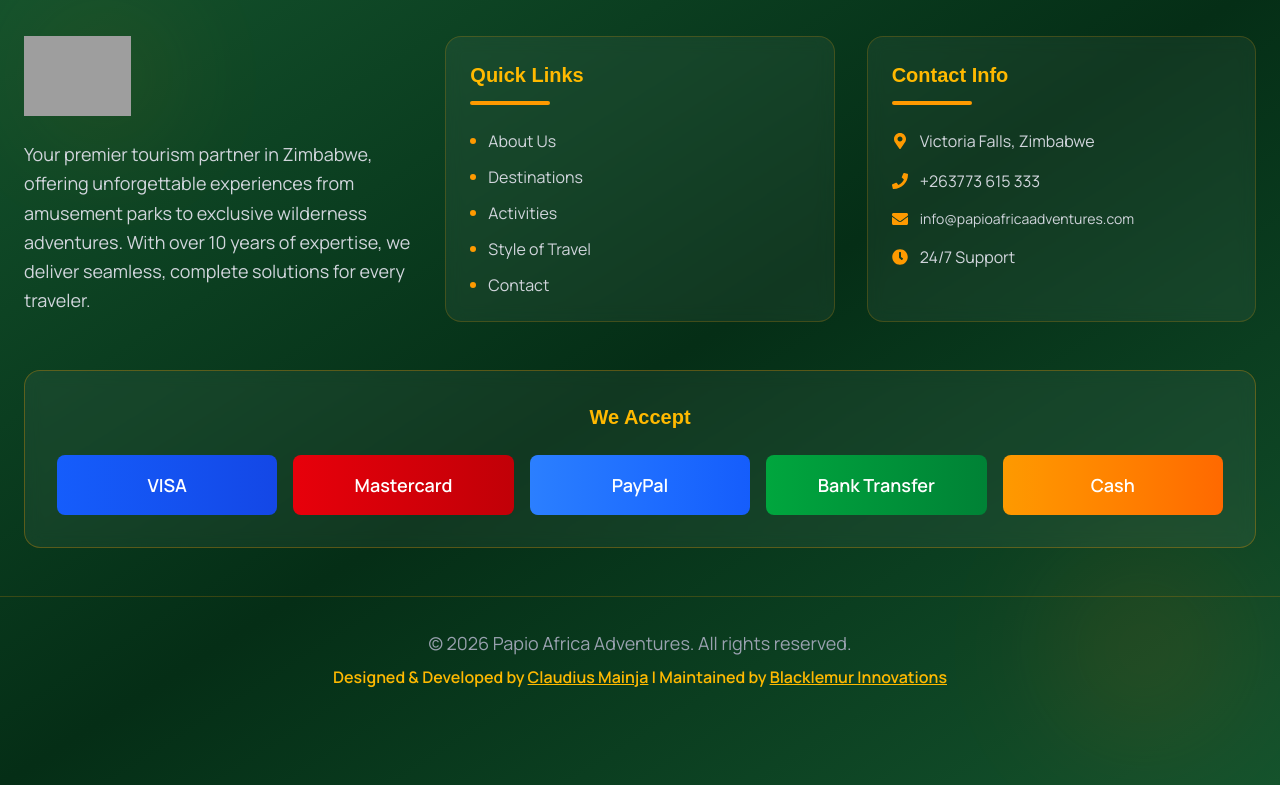
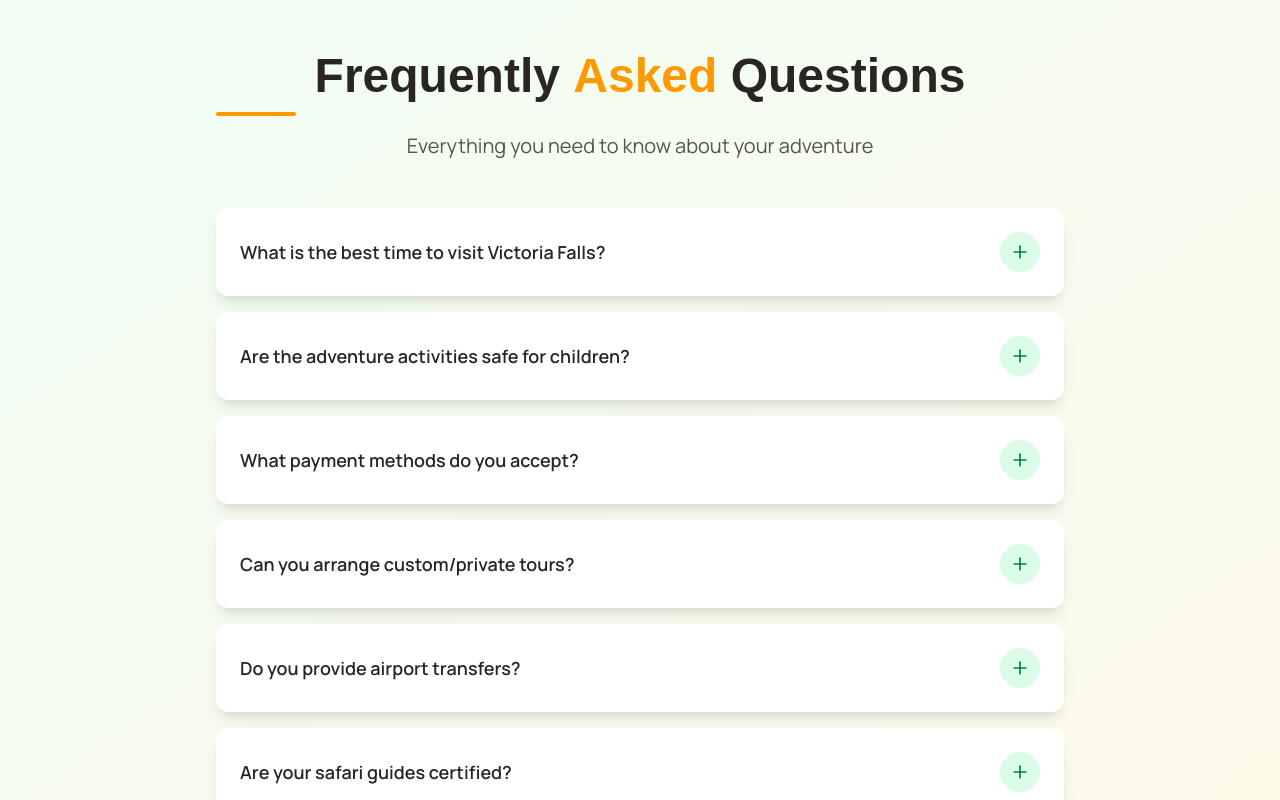
Before and after one commit to claudius-mainja/papio, a React (Vite) app: page / in a window 1280 px wide. Shown: the part 5940-6740 px from the top of the page. Built offline with nearby package versions, Linux system fonts and the light colour scheme; grey boxes are pictures that could not be loaded; a web font is replaced by a local one.

Commit message:
Remove client name icon from testimonials, add FAQ section to home page

```diff
--- a/src/pages/Home.jsx
+++ b/src/pages/Home.jsx
@@ -1,6 +1,6 @@
 import { Link } from 'react-router-dom'
 import { useEffect, useRef, useState } from 'react'
-import { FiMapPin, FiClock, FiArrowRight, FiStar, FiSearch, FiFilter } from 'react-icons/fi'
+import { FiMapPin, FiClock, FiArrowRight, FiStar, FiSearch, FiFilter, FiChevronDown, FiPlus, FiMinus } from 'react-icons/fi'
 import { Swiper, SwiperSlide } from 'swiper/react'
 import { Navigation, Autoplay, Pagination } from 'swiper/modules'
 import 'swiper/css'
@@ -18,6 +18,34 @@ const heroImages = [
 ]
 
 export default function Home() {
+  const [openFaq, setOpenFaq] = useState(null)
+
+  const faqs = [
+    {
+      q: 'What is the best time to visit Victoria Falls?',
+      a: 'The best time to visit Victoria Falls is during the dry season from April to October. Water flow is at its peak from February to May, while the best conditions for game viewing are during the dry months from July to October.'
+    },
+    {
+      q: 'Are the adventure activities safe for children?',
+      a: 'Yes, most activities offer age-appropriate options. Quad biking and most safaris welcome children from 8-12 years depending on the activity. Devil\'s Pool has age restrictions (15+). Contact us for specific activity requirements.'
+    },
+    {
+      q: 'What payment methods do you accept?',
+      a: 'We accept VISA, Mastercard, PayPal, bank transfers, and cash payments. All prices are inclusive of park fees and transfers unless otherwise specified.'
+    },
+    {
+      q: 'Can you arrange custom/private tours?',
+      a: 'Absolutely! We specialize in customized tours tailored to your preferences. Contact us to discuss your requirements and we\'ll create a personalized itinerary.'
+    },
+    {
+      q: 'Do you provide airport transfers?',
+      a: 'Yes, we offer 24/7 airport transfer services from Victoria Falls Airport. Transfers are available to all major destinations including resorts, lodges, and other airports.'
+    },
+    {
+      q: 'Are your safari guides certified?',
+      a: 'All our guides are professionally certified and trained in wildlife safety. We are a licensed tourism operator with over 10 years of experience.'
+    }
+  ]
   const heroRef = useRef(null)
   const [currentSlide, setCurrentSlide] = useState(0)
   const [searchTerm, setSearchTerm] = useState('')
@@ -501,9 +529,7 @@ export default function Home() {
                   </div>
                   <p className="text-gray-200 mb-6 leading-relaxed">"{dest.testimonial.text}"</p>
                   <div className="flex items-center gap-4">
-                    <div className="w-12 h-12 rounded-full bg-amber-600 flex items-center justify-center text-white font-bold">
-                      {dest.testimonial.name.split(' ')[0]}
-                    </div>
+                    <div className="w-12 h-12 rounded-full bg-amber-600/30 border border-amber-500/50" />
                     <div>
                       <p className="text-white font-semibold">{dest.testimonial.name.split(' ')[0]} {dest.testimonial.name.split(' ')[1]?.charAt(0)}.</p>
                       <p className="text-gray-400 text-sm">{dest.testimonial.location}</p>
@@ -602,6 +628,45 @@ export default function Home() {
           </div>
         </div>
       </section>
+
+      {/* Frequently Asked Questions */}
+      <section className="py-20 bg-gradient-to-br from-green-50 to-amber-50">
+        <div className="max-w-4xl mx-auto px-6">
+          <div className="text-center mb-12">
+            <h2 className="text-4xl md:text-5xl font-bold text-stone-800 mb-4 heading-underline">
+              Frequently <span className="text-amber-500 heading-decor">Asked</span> Questions
+            </h2>
+            <p className="text-xl text-stone-600">
+              Everything you need to know about your adventure
+            </p>
+          </div>
+
+          <div className="space-y-4">
+            {faqs.map((faq, idx) => (
+              <div key={idx} className="bg-white rounded-xl shadow-lg overflow-hidden">
+                <button
+                  onClick={() => setOpenFaq(openFaq === idx ? null : idx)}
+                  className="w-full flex items-center justify-between p-6 text-left hover:bg-green-50 transition-colors"
+                >
+                  <span className="text-lg font-semibold text-stone-800 pr-4">{faq.q}</span>
+                  <div className="w-10 h-10 rounded-full bg-green-100 flex items-center justify-center flex-shrink-0">
+                    {openFaq === idx ? (
+                      <FiMinus className="w-5 h-5 text-green-700" />
+                    ) : (
+                      <FiPlus className="w-5 h-5 text-green-700" />
+                    )}
+                  </div>
+                </button>
+                {openFaq === idx && (
+                  <div className="px-6 pb-6">
+                    <p className="text-stone-600 leading-relaxed">{faq.a}</p>
+                  </div>
+                )}
+              </div>
+            ))}
+          </div>
+        </div>
+      </section>
     </div>
   )
 }
--- a/src/pages/Transfers.jsx
+++ b/src/pages/Transfers.jsx
@@ -152,15 +152,13 @@ export default function Transfers() {
                   ))}
                 </div>
                 <p className="text-gray-200 mb-6 leading-relaxed">"{testimonial.text}"</p>
-                <div className="flex items-center gap-3">
-                  <div className="w-10 h-10 rounded-full bg-amber-500 flex items-center justify-center text-white font-bold">
-                    {testimonial.name.split(' ')[0]}
+<div className="flex items-center gap-3">
+                    <div className="w-10 h-10 rounded-full bg-amber-600/30 border border-amber-500/50" />
+                    <div>
+                      <p className="font-semibold text-white">{testimonial.name.split(' ')[0]} {testimonial.name.split(' ')[1]?.charAt(0)}.</p>
+                      <p className="text-gray-400 text-sm">{testimonial.location}</p>
+                    </div>
                   </div>
-                  <div>
-                    <p className="font-semibold text-white">{testimonial.name.split(' ')[0]} {testimonial.name.split(' ')[1]?.charAt(0)}.</p>
-                    <p className="text-gray-400 text-sm">{testimonial.location}</p>
-                  </div>
-                </div>
               </div>
             ))}
           </div>
--- a/src/pages/activities/ActivityPage.jsx
+++ b/src/pages/activities/ActivityPage.jsx
@@ -251,9 +251,7 @@ export default function ActivityPage() {
                   </div>
                   <p className="text-gray-200 mb-6 leading-relaxed">"{testimonial.text}"</p>
                   <div className="flex items-center gap-3">
-                    <div className="w-10 h-10 rounded-full bg-amber-500 flex items-center justify-center text-white font-bold">
-                      {testimonial.name.split(' ')[0]}
-                    </div>
+                    <div className="w-10 h-10 rounded-full bg-amber-600/30 border border-amber-500/50" />
                     <div>
                       <p className="font-semibold text-white">{testimonial.name.split(' ')[0]} {testimonial.name.split(' ')[1]?.charAt(0)}.</p>
                       <p className="text-gray-400 text-sm">{testimonial.location}</p>
--- a/src/pages/destinations/DestinationPage.jsx
+++ b/src/pages/destinations/DestinationPage.jsx
@@ -178,15 +178,13 @@ export default function DestinationPage() {
                   ))}
                 </div>
                 <p className="text-xl text-gray-200 mb-6 leading-relaxed">"{destination.testimonial.text}"</p>
-                <div className="flex items-center gap-4">
-                  <div className="w-12 h-12 rounded-full bg-amber-500 flex items-center justify-center text-white font-bold">
-                    {destination.testimonial.name.split(' ')[0]}
+<div className="flex items-center gap-4">
+                    <div className="w-12 h-12 rounded-full bg-amber-600/30 border border-amber-500/50" />
+                    <div>
+                      <p className="font-semibold text-white">{destination.testimonial.name.split(' ')[0]} {destination.testimonial.name.split(' ')[1]?.charAt(0)}.</p>
+                      <p className="text-gray-400 text-sm">{destination.testimonial.location}</p>
+                    </div>
                   </div>
-                  <div>
-                    <p className="font-semibold text-white">{destination.testimonial.name.split(' ')[0]} {destination.testimonial.name.split(' ')[1]?.charAt(0)}.</p>
-                    <p className="text-gray-400 text-sm">{destination.testimonial.location}</p>
-                  </div>
-                </div>
               </div>
             </div>
           )}
```
